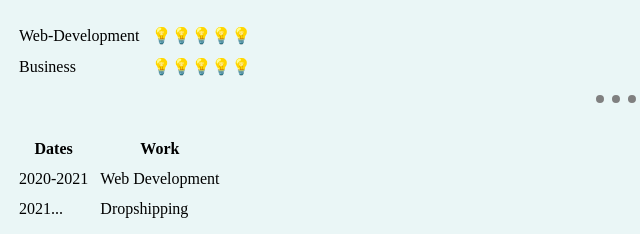
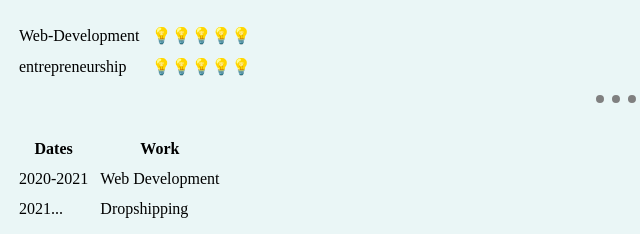
Before and after one commit to 8aewzrAndi/Personal-Site, a plain HTML site: page index.html in a window 1280 px wide. Shown: the part 571-805 px from the top of the page, 0-640 px from the left. Drawn offline with Linux system fonts and the light colour scheme.

Commit message:
Update index.html

```diff
--- a/index.html
+++ b/index.html
@@ -51,7 +51,7 @@
                     <td>💡💡💡💡💡</td>
                 </tr>
                 <tr>
-                    <td>Business</td>
+                    <td>entrepreneurship</td>
                     <td>💡💡💡💡💡</td>
                 </tr>
             </table>
```
